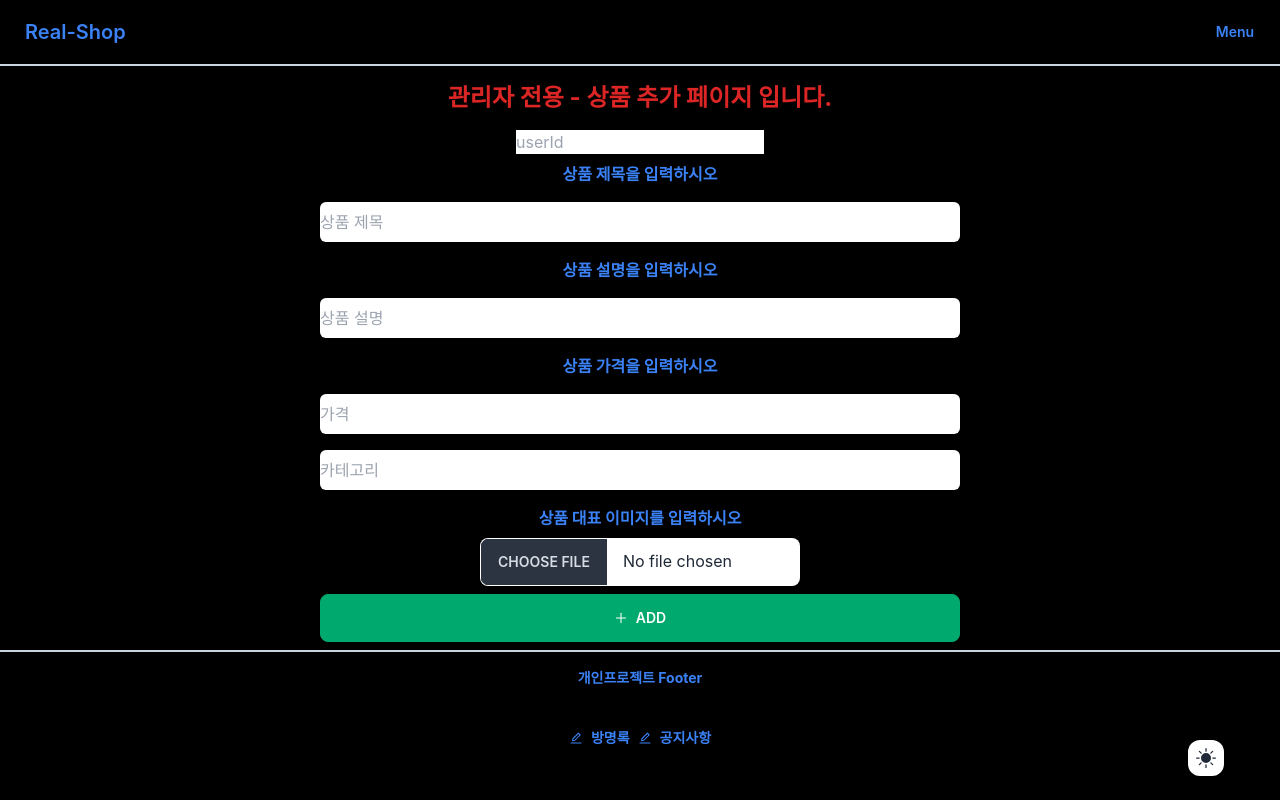
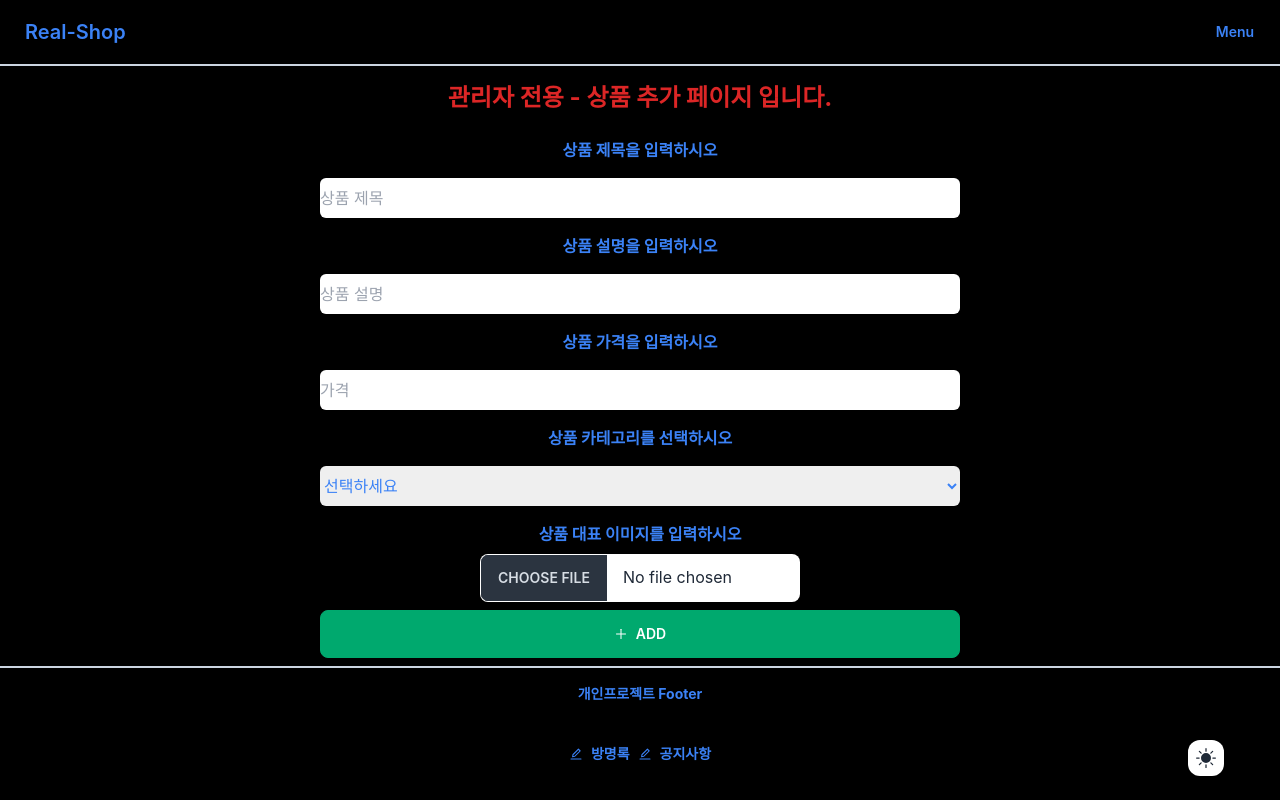
Before and after one commit to Runor0624/Real-Shop, a Next.js app: page /product/add in a window 1280 px wide. Built offline with nearby package versions, Linux system fonts and the light colour scheme.

Commit message:
[Modify] 관리자가 상품을 추가하는 페이지에서 카테고리를 select로 수정

```diff
--- a/app/page.tsx
+++ b/app/page.tsx
@@ -11,7 +11,7 @@ export const metadata: Metadata = {
 export default function Home() {
   return (
     <>
-      <h1 className='text-center text-xl text-red-600 font-bold'>
+      <h1 className='text-center text-xl text-red-600 font-bold py-4'>
         나는 메인 페이지 - 개인 프로젝트 초안.
       </h1>
       <section className='w-full h-1/4'>
--- a/components/Product/Card/Card.tsx
+++ b/components/Product/Card/Card.tsx
@@ -10,20 +10,43 @@ const ProductCard = async () => {
   const posts: ProductCardComponentType[] = await res.json()
   return (
     <>
+      <div className='flex flex-row justify-center py-2'>
+        <p className='badge badge-secondary text-blue-500 font-bold m-2'>
+          임시- 필터 조건 추가 예정
+        </p>
+        <p className='badge badge-secondary text-blue-500 font-bold m-2'>
+          임시- 필터 조건 추가 예정2
+        </p>
+      </div>
+      <div>
+        <input
+          className='w-full bg-white'
+          placeholder='추후 검색 기능을 추가하거나 검색페이지로 이동시킬 예정'
+        />
+      </div>
       <section className='grid grid-cols-4 justify-items-center	 m-auto'>
         {posts.map((post) => (
           <section
             className='w-3/4 h-max bg-white rounded-xl m-1'
             key={post.id}
           >
-            <h1 className='text-xl font-bold py-2'>{post.id}</h1>
-            <Image
-              src={`${process.env.NEXT_PUBLIC_URL_KEY}/${post.images}`}
-              alt='상품 이미지'
-              width={100}
-              height={100}
-            />
-            <p className='text-sm py-2'>{post.title}</p>
+            <Link href={`/product/detail/${post.id}`}>
+              <Image
+                src={`${process.env.NEXT_PUBLIC_URL_KEY}/${post.images}`}
+                alt='상품 이미지'
+                width={400}
+                height={100}
+              />
+              <p className='text-sm font-bold p-2'>상품 제목 : {post.title}</p>
+              <p className=' text-violet-600 font-bold p-2'>
+                상품 가격 :{' '}
+                {[post.price].toString().replace(/\B(?=(\d{3})+(?!\d))/g, ',')}
+                원
+              </p>
+              <p className='badge badge-secondary text-blue-500 font-bold m-2'>
+                카테고리 : {post.category}
+              </p>
+            </Link>
           </section>
         ))}
       </section>
--- a/components/Product/ProductAdd.tsx
+++ b/components/Product/ProductAdd.tsx
@@ -3,7 +3,7 @@
 import { AiOutlinePlus } from 'react-icons/ai'
 import axios from 'axios'
 import { useRouter } from 'next/navigation'
-import { useForm } from 'react-hook-form'
+import { useForm, Controller } from 'react-hook-form'
 import { useAuthStore } from '@/app/Util/Zustand/store'
 import { ProductAddComponentType } from '@/Types/Types'
 
@@ -40,6 +40,8 @@ export default function ProductAdd() {
         },
       )
       console.log(response)
+      alert('등록 성공!')
+      router.push('/')
     } catch (err: any) {
       if (err.response.status >= 400 && err.response.status < 500) {
         alert('입력 데이터를 확인해주세요')
@@ -57,6 +59,7 @@ export default function ProductAdd() {
       >
         <input
           placeholder='userId'
+          className='hidden'
           {...register('userId', { required: true })}
           value={id}
         />
@@ -86,10 +89,24 @@ export default function ProductAdd() {
           className='w-full sm:w-1/2 h-10 rounded-md my-2 text-blue-500'
         />
 
-        <input
-          placeholder='카테고리'
-          {...register('category', { required: true })}
-          className='w-full sm:w-1/2 h-10 rounded-md my-2 text-blue-500'
+        <label className='py-2 text-blue-500 font-bold'>
+          상품 카테고리를 선택하시오
+        </label>
+
+        <Controller
+          name='category'
+          control={control}
+          rules={{ required: true }}
+          render={({ field }) => (
+            <select
+              {...field}
+              className='w-full sm:w-1/2 h-10 rounded-md my-2 text-blue-500'
+            >
+              <option value=''>선택하세요</option>
+              <option value='menu1'>Menu1</option>
+              <option value='menu2'>Menu2</option>
+            </select>
+          )}
         />
         <label className='py-2 text-blue-500 font-bold'>
           상품 대표 이미지를 입력하시오
```
